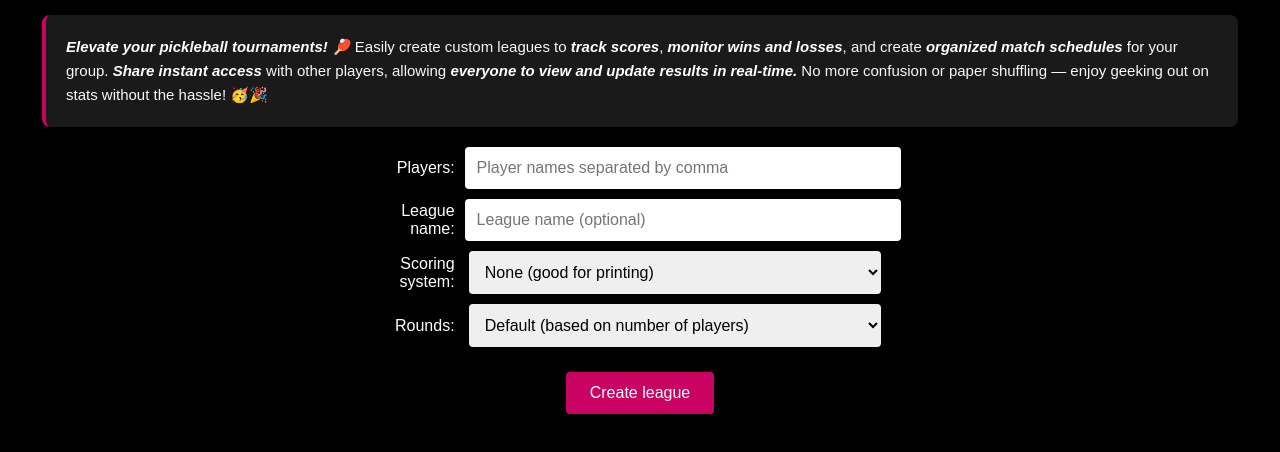
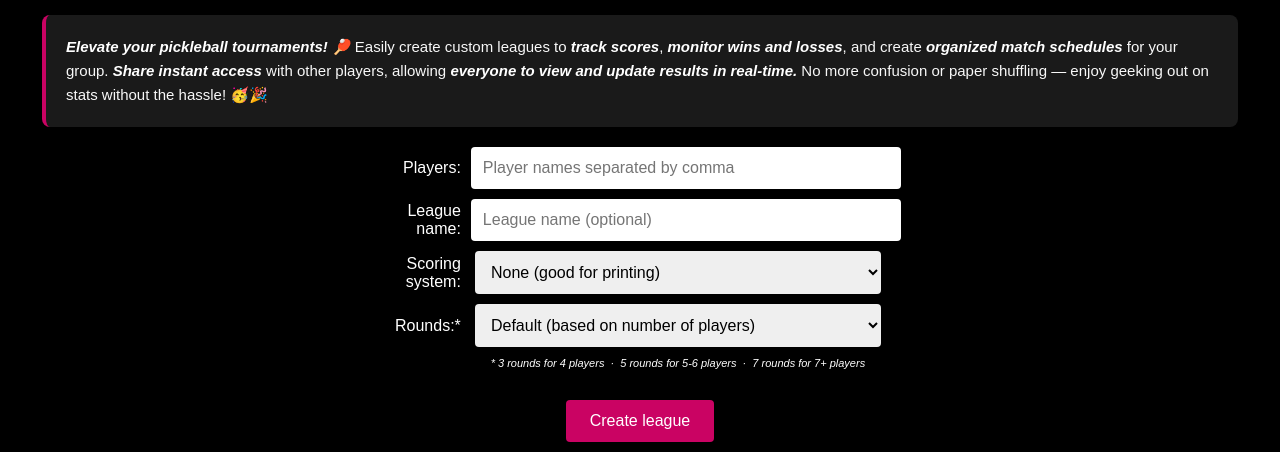
Before and after one commit to guilhermechapiewski/pickleballleague.app, a Flask app: template templates/index.html in a window 1280 px wide. Shown: the part 336-788 px from the top of the page. Run offline with Flask 3, Linux system fonts and the light colour scheme; the template is opened without the code that fills it, so the values that code supplies are empty; some libraries are stand-ins or nearby versions.

Commit message:
Label to explain number of players per round.

```diff
--- a/templates/index.html
+++ b/templates/index.html
@@ -435,7 +435,7 @@
                     </td>
                 </tr>
                 <tr>
-                    <td style="text-align: right;">Rounds:</td>
+                    <td style="text-align: right;">Rounds:*</td>
                     <td>
                         <select name="rounds" id="rounds">
                             <option value="0">Default (based on number of players)</option>
@@ -450,6 +450,12 @@
                             <option value="9">9 (6+ players required)</option>
                             <option value="10">10 (6+ players required)</option>
                         </select>
+                    </td>
+                </tr>
+                <tr>
+                    <td style="text-align: right;"></td>
+                    <td>
+                        <span style="font-size: 11px; vertical-align: top; font-style: italic;">* 3 rounds for 4 players &nbsp;&middot;&nbsp; 5 rounds for 5-6 players &nbsp;&middot;&nbsp; 7 rounds for 7+ players</span>
                     </td>
                 </tr>
                 <!--tr>
```
